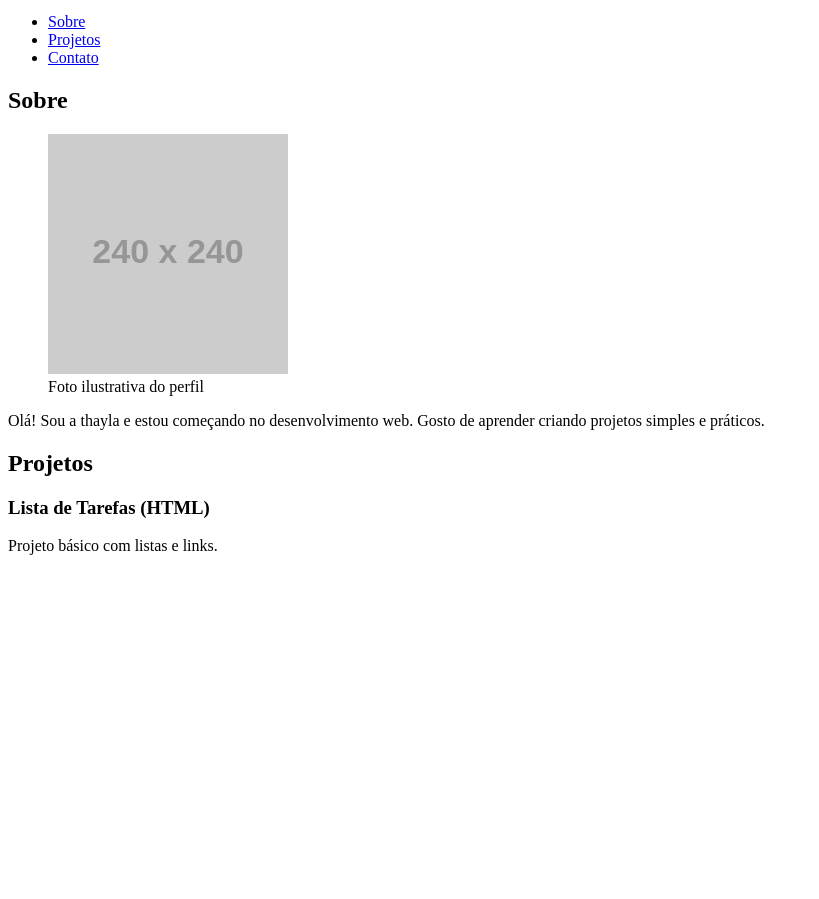
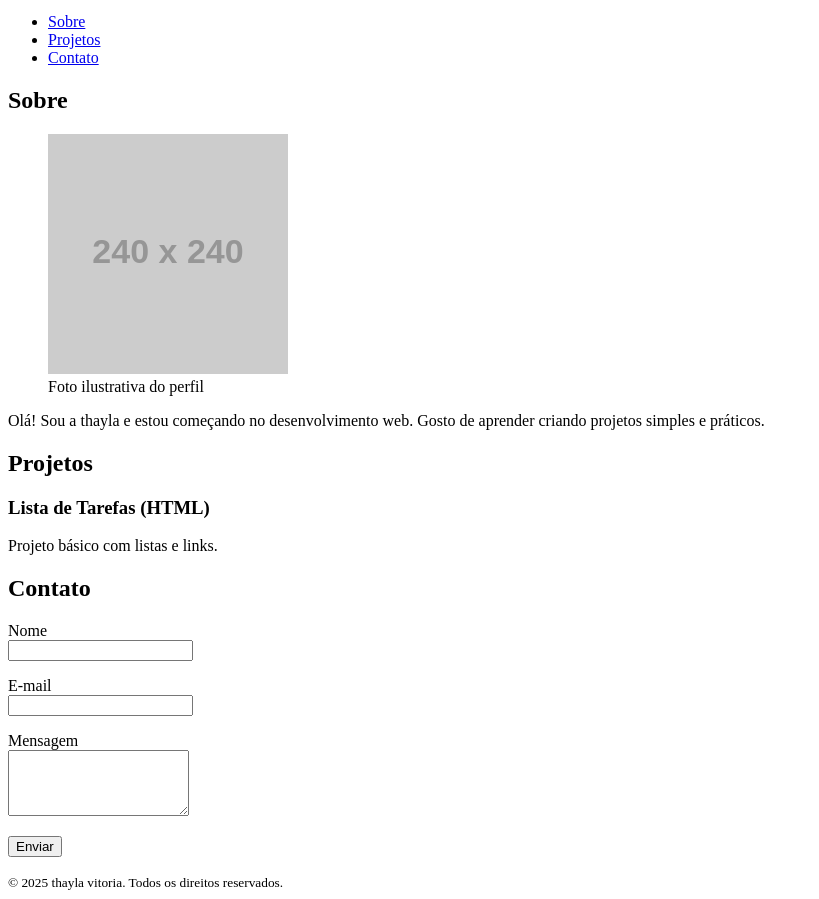
Before and after one commit to luzthayla-droid/Portf-lio-da-tjaila, a plain HTML site: page index.html in a window 1280 px wide. Shown: the part 101-1000 px from the top of the page, without its empty margins (0-819 px from the left). Before the commit the page ends 800 px from the top, so only its background shows below. Drawn offline with Linux system fonts and the light colour scheme; placeholder pictures from the web are drawn by us.

Commit message:
Update index.html

```diff
--- a/index.html
+++ b/index.html
@@ -36,6 +36,30 @@ Gosto de aprender criando projetos simples e práticos.
 <h2>Projetos</h2>
 <article>
 <h3>Lista de Tarefas (HTML)</h3>
-<p>Projeto básico com listas e links.</p>
+<p>Projeto básico com listas e links.</p><section id="contato">
+<h2>Contato</h2>
+<form action="#" method="post">
+<p>
+<label for="nome">Nome</label><br>
+<input id="nome" name="nome" type="text" required>
+</p>
+<p>
+<label for="email">E-mail</label><br>
+<input id="email" name="email" type="email" required>
+</p>
+<p>
+<label for="mensagem">Mensagem</label><br>
+<textarea id="mensagem" name="mensagem" rows="4"
+required></textarea>
+</p>
+<p>
+<button type="submit">Enviar</button>
+</p>
+</form>
+</section>
+</main>
+<footer>
+<small>&copy; 2025 thayla vitoria.  Todos os direitos reservados.</small>
+</footer>
 </body>
 </html>
```
